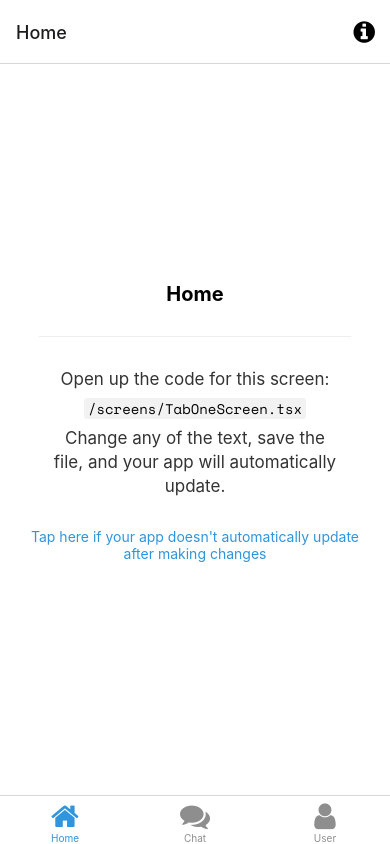
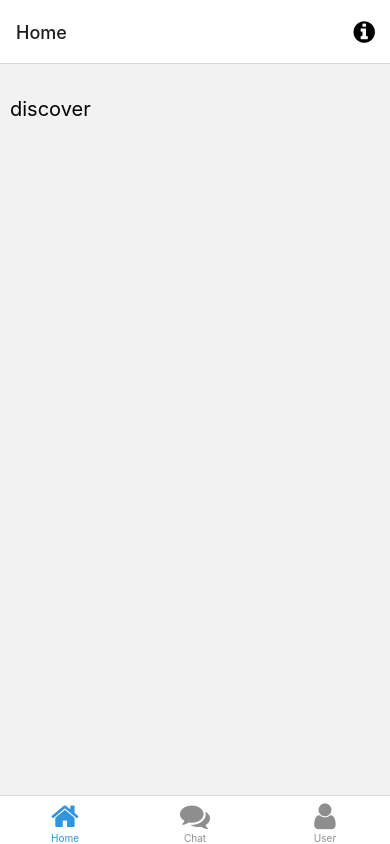
Before and after one commit to DiegoAguiarMedeiros/adocao, a React Native app: screen /Home in a window 390 px wide. Built offline with nearby package versions, Linux system fonts and the light colour scheme; what expo-linking would draw is missing.

Commit message:
mudança na organização

```diff
--- a/components/EditScreenInfo.tsx
+++ /dev/null
@@ -1,79 +0,0 @@
-import * as WebBrowser from 'expo-web-browser';
-import { StyleSheet, TouchableOpacity } from 'react-native';
-
-import Colors from '../constants/Colors';
-import { MonoText } from './StyledText';
-import { Text, View } from './Themed';
-
-export default function EditScreenInfo({ path }: { path: string }) {
-  return (
-    <View>
-      <View style={styles.getStartedContainer}>
-        <Text
-          style={styles.getStartedText}
-          lightColor="rgba(0,0,0,0.8)"
-          darkColor="rgba(255,255,255,0.8)">
-          Open up the code for this screen:
-        </Text>
-
-        <View
-          style={[styles.codeHighlightContainer, styles.homeScreenFilename]}
-          darkColor="rgba(255,255,255,0.05)"
-          lightColor="rgba(0,0,0,0.05)">
-          <MonoText>{path}</MonoText>
-        </View>
-
-        <Text
-          style={styles.getStartedText}
-          lightColor="rgba(0,0,0,0.8)"
-          darkColor="rgba(255,255,255,0.8)">
-          Change any of the text, save the file, and your app will automatically update.
-        </Text>
-      </View>
-
-      <View style={styles.helpContainer}>
-        <TouchableOpacity onPress={handleHelpPress} style={styles.helpLink}>
-          <Text style={styles.helpLinkText} lightColor={Colors.light.tint}>
-            Tap here if your app doesn't automatically update after making changes
-          </Text>
-        </TouchableOpacity>
-      </View>
-    </View>
-  );
-}
-
-function handleHelpPress() {
-  WebBrowser.openBrowserAsync(
-    'https://docs.expo.io/get-started/create-a-new-app/#opening-the-app-on-your-phonetablet'
-  );
-}
-
-const styles = StyleSheet.create({
-  getStartedContainer: {
-    alignItems: 'center',
-    marginHorizontal: 50,
-  },
-  homeScreenFilename: {
-    marginVertical: 7,
-  },
-  codeHighlightContainer: {
-    borderRadius: 3,
-    paddingHorizontal: 4,
-  },
-  getStartedText: {
-    fontSize: 17,
-    lineHeight: 24,
-    textAlign: 'center',
-  },
-  helpContainer: {
-    marginTop: 15,
-    marginHorizontal: 20,
-    alignItems: 'center',
-  },
-  helpLink: {
-    paddingVertical: 15,
-  },
-  helpLinkText: {
-    textAlign: 'center',
-  },
-});
--- a/src/screens/HomeScreen.tsx
+++ b/screens/Chat/ChatScreen.tsx
@@ -1,15 +1,10 @@
 import { StyleSheet } from 'react-native';
 
-import EditScreenInfo from '../../components/EditScreenInfo';
 import { Text, View } from '../../components/Themed';
-import { RootTabScreenProps } from '../../types';
 
-export default function TabOneScreen({ navigation }: RootTabScreenProps<'Home'>) {
+export default function ChatScreen() {
   return (
     <View style={styles.container}>
-      <Text style={styles.title}>Home</Text>
-      <View style={styles.separator} lightColor="#eee" darkColor="rgba(255,255,255,0.1)" />
-      <EditScreenInfo path="/screens/TabOneScreen.tsx" />
     </View>
   );
 }
--- /dev/null
+++ b/screens/Home/HomeScreen.tsx
@@ -0,0 +1,27 @@
+import { StyleSheet } from 'react-native';
+
+import Discover from './components/Discover';
+import { RootTabScreenProps } from '../../types';
+
+export default function TabOneScreen({ navigation }: RootTabScreenProps<'Home'>) {
+  return (
+    <Discover />
+  );
+}
+
+const styles = StyleSheet.create({
+  container: {
+    flex: 1,
+    alignItems: 'center',
+    justifyContent: 'center',
+  },
+  title: {
+    fontSize: 20,
+    fontWeight: 'bold',
+  },
+  separator: {
+    marginVertical: 30,
+    height: 1,
+    width: '80%',
+  },
+});
--- /dev/null
+++ b/screens/Home/components/Discover/index.tsx
@@ -0,0 +1,15 @@
+import * as Styled from './styles';
+import useColorScheme from '../../../../hooks/useColorScheme';
+import Colors from '../../../../constants/Colors';
+export default function Discover() {
+
+  const colorScheme = useColorScheme();
+
+  return (
+    <Styled.Container>
+      <Styled.Title color={Colors[colorScheme].text}>
+        discover
+      </Styled.Title>
+    </Styled.Container>
+  );
+}
--- /dev/null
+++ b/screens/Home/components/Discover/styles.ts
@@ -0,0 +1,22 @@
+import { Dimensions } from 'react-native';
+import styled, { css } from 'styled-components/native';
+
+export const Container = styled.View`
+  width: 100%;
+    width: ${Dimensions.get('window').width};
+    height: ${Dimensions.get('window').height};
+    border-top-right-radius: 20px;
+    border-top-left-radius: 20px;
+    padding:10px;
+    top: 20px;
+`;
+
+
+export const Title = styled.Text<{
+  color: string;
+}>`
+    color:${(props) => props.color};
+    font-size: 20px;
+    line-height: 30px;
+    margin-bottom: 8px;
+`;
--- a/src/screens/ModalScreen.tsx
+++ b/screens/ModalScreen.tsx
@@ -1,16 +1,13 @@
 import { StatusBar } from 'expo-status-bar';
 import { Platform, StyleSheet } from 'react-native';
 
-import EditScreenInfo from '../../components/EditScreenInfo';
-import { Text, View } from '../../components/Themed';
+import { Text, View } from '../components/Themed';
 
 export default function ModalScreen() {
   return (
     <View style={styles.container}>
       <Text style={styles.title}>Modal</Text>
       <View style={styles.separator} lightColor="#eee" darkColor="rgba(255,255,255,0.1)" />
-      <EditScreenInfo path="/screens/ModalScreen.tsx" />
-
       {/* Use a light status bar on iOS to account for the black space above the modal */}
       <StatusBar style={Platform.OS === 'ios' ? 'light' : 'auto'} />
     </View>
--- a/src/screens/NotFoundScreen.tsx
+++ b/screens/NotFoundScreen.tsx
@@ -1,7 +1,7 @@
 import { StyleSheet, TouchableOpacity } from 'react-native';
 
-import { Text, View } from '../../components/Themed';
-import { RootStackScreenProps } from '../../types';
+import { Text, View } from '../components/Themed';
+import { RootStackScreenProps } from '../types';
 
 export default function NotFoundScreen({ navigation }: RootStackScreenProps<'NotFound'>) {
   return (
--- a/src/screens/UserScreen.tsx
+++ b/screens/User/UserScreen.tsx
@@ -1,14 +1,10 @@
 import { StyleSheet } from 'react-native';
 
-import EditScreenInfo from '../../components/EditScreenInfo';
 import { Text, View } from '../../components/Themed';
 
 export default function UserScreen() {
   return (
     <View style={styles.container}>
-      <Text style={styles.title}>User</Text>
-      <View style={styles.separator} lightColor="#eee" darkColor="rgba(255,255,255,0.1)" />
-      <EditScreenInfo path="/screens/UserScreen.tsx" />
     </View>
   );
 }
--- a/src/screens/ChatScreen.tsx
+++ /dev/null
@@ -1,31 +0,0 @@
-import { StyleSheet } from 'react-native';
-
-import EditScreenInfo from '../../components/EditScreenInfo';
-import { Text, View } from '../../components/Themed';
-
-export default function ChatScreen() {
-  return (
-    <View style={styles.container}>
-      <Text style={styles.title}>Chat</Text>
-      <View style={styles.separator} lightColor="#eee" darkColor="rgba(255,255,255,0.1)" />
-      <EditScreenInfo path="/screens/ChatScreen.tsx" />
-    </View>
-  );
-}
-
-const styles = StyleSheet.create({
-  container: {
-    flex: 1,
-    alignItems: 'center',
-    justifyContent: 'center',
-  },
-  title: {
-    fontSize: 20,
-    fontWeight: 'bold',
-  },
-  separator: {
-    marginVertical: 30,
-    height: 1,
-    width: '80%',
-  },
-});
```
Also changed, not shown: navigation/index.tsx (+5 -5 lines).
